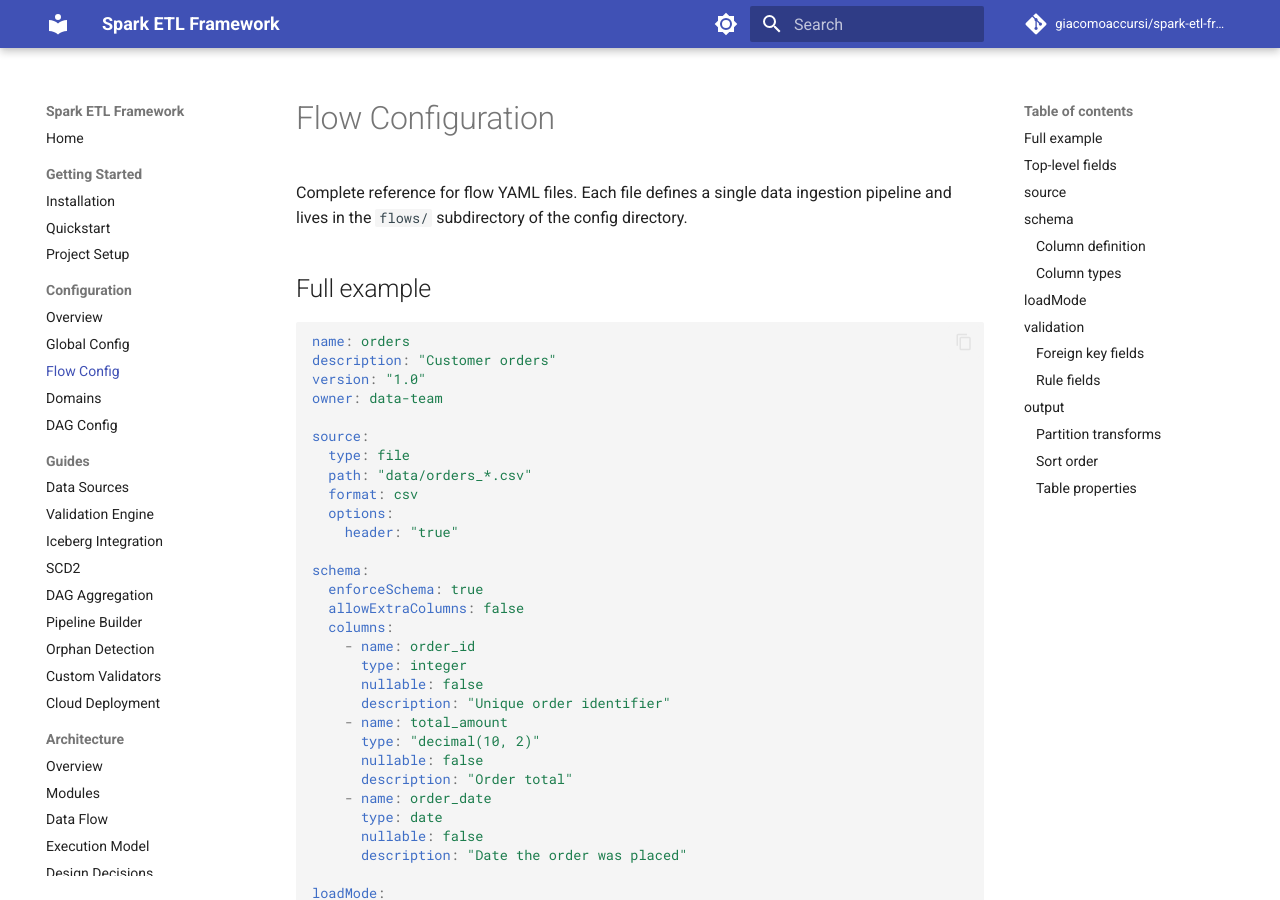
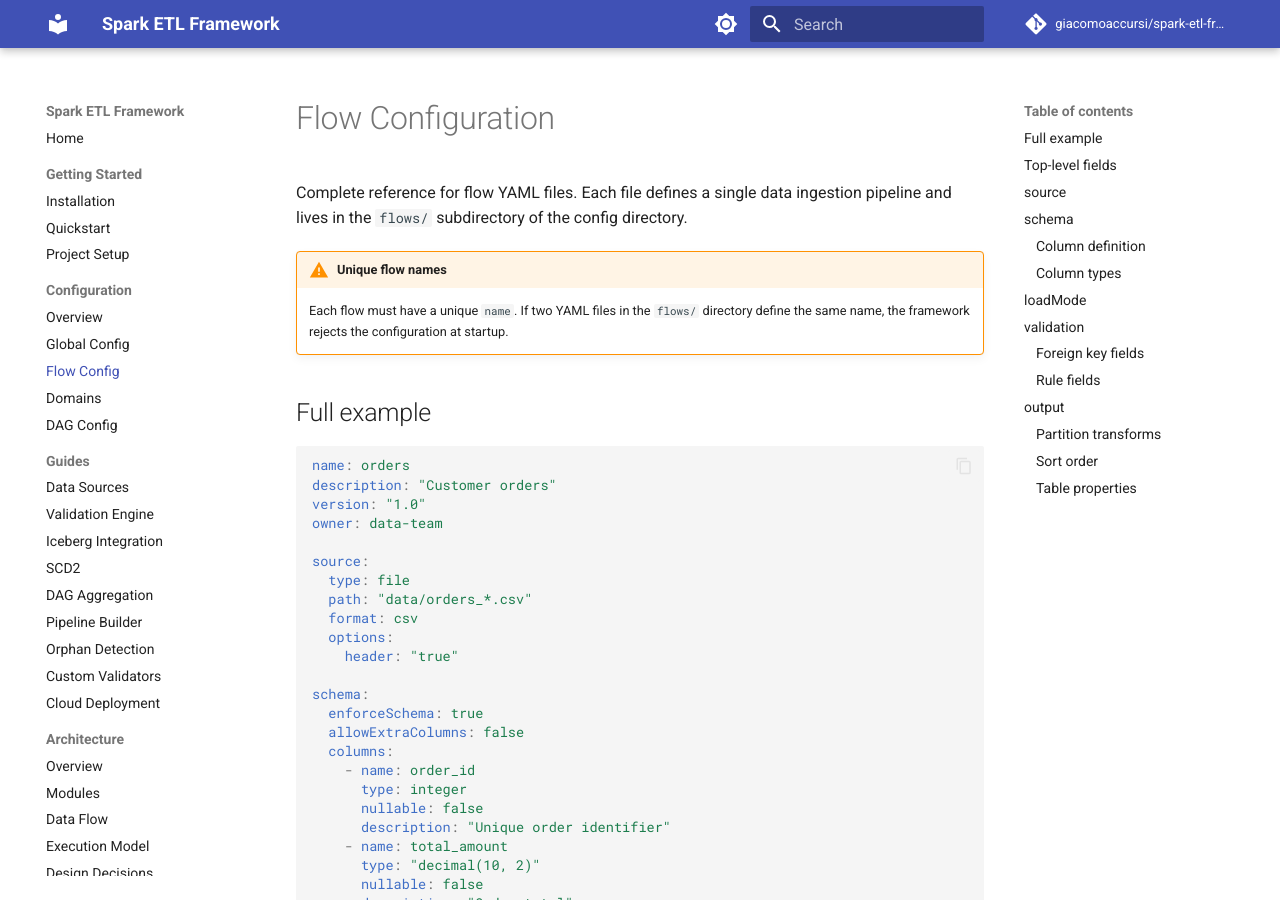
Before and after one commit to giacomoaccursi/Floe, an MkDocs documentation site: the page built from site-docs/configuration/flows.md, in a window 1280 px wide and 900 px high. Built offline with MkDocs 1.6.1 and Material for MkDocs 9.7.7, drawn with Linux system fonts in a browser that asks for light colours; comment, search, counter and statistics services are not loaded.

Commit message:
docs(config): document unique name constraints

```diff
--- a/site-docs/configuration/flows.md
+++ b/site-docs/configuration/flows.md
@@ -1,6 +1,9 @@
 # Flow Configuration
 
 Complete reference for flow YAML files. Each file defines a single data ingestion pipeline and lives in the `flows/` subdirectory of the config directory.
+
+!!!warning "Unique flow names"
+    Each flow must have a unique `name`. If two YAML files in the `flows/` directory define the same name, the framework rejects the configuration at startup.
 
 ## Full example
 
```
Also changed, not shown: site-docs/guides/pipeline-builder.md (+2 -0 lines).
